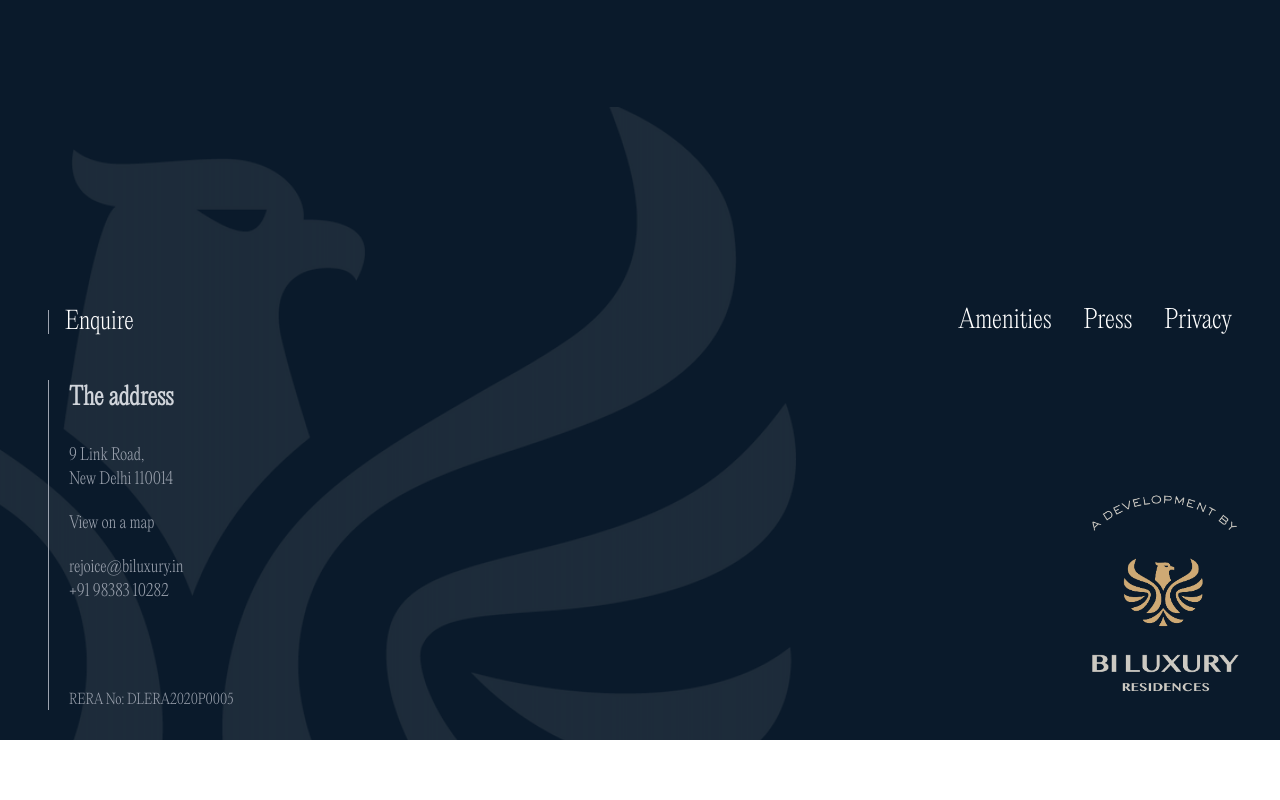
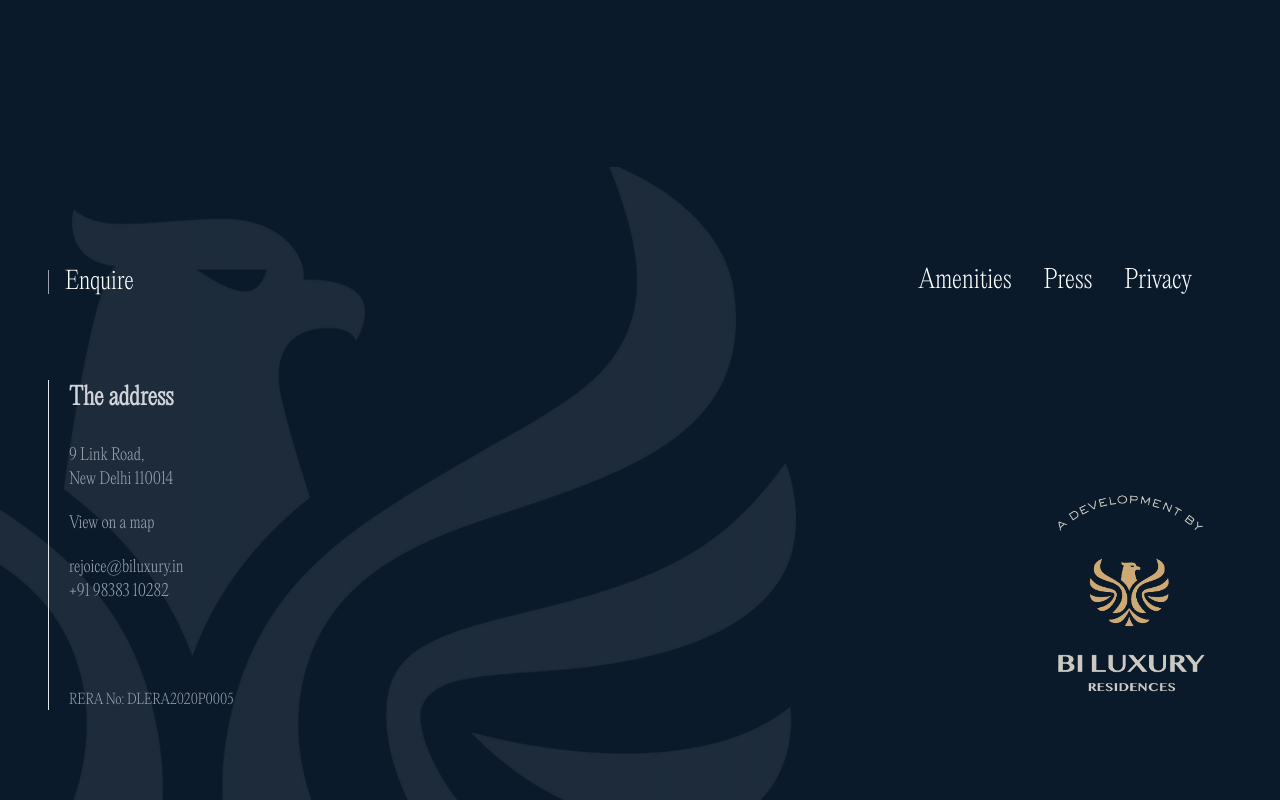
Before and after one commit to radheshyam545/radhe_prac, a React (Vite) app: page / in a window 1280 px wide. Shown: the part 4630-5430 px from the top of the page. Before the commit the page ends 5370 px from the top, so only its background shows below. Built offline with nearby package versions, Linux system fonts and the light colour scheme; a web font is replaced by a local one.

Commit message:
Add files via upload

```diff
--- a/src/components/FooterSection/FooterSection.jsx
+++ b/src/components/FooterSection/FooterSection.jsx
@@ -5,7 +5,7 @@ import AddressCard from "./AddressCard";
 const HalfWidthSection = () => {
   return (
     <div
-      className="bg-[#0A1A2B] text-[#D1D5DB] h-[800px] w-full  bg-no-repeat "
+      className="bg-[#0A1A2B] text-[#D1D5DB] h-[860px] w-full  bg-no-repeat "
       style={{
         backgroundImage: `url(${bg_image})`,
         backgroundPosition: "left -100px bottom -150px", // Adjusted position
@@ -16,9 +16,9 @@ const HalfWidthSection = () => {
       {/* <div className="absolute inset-0 bg-[#0A1A2B] opacity-90"></div> */}
         <div className="">
       {/* Content */}
-      <div className="relative  flex items-end justify-between h-[400px]  px-4 md:px-12 text-white font-editorial">
+      <div className="relative  flex items-center justify-between h-[400px] flex-col md:flex-row md:items-end  px-4 md:px-12 text-white font-editorial py-[120px] md:py-10">
         {/* Left Side: Enquire with Line */}
-        <div className="flex items-center space-x-4">
+        <div className="flex items-center space-x-4    md:mb-0">
           {/* Line */}
           <div className="w-[1px] h-6 bg-gray-400"></div>
           {/* Text */}
@@ -28,7 +28,7 @@ const HalfWidthSection = () => {
         </div>
 
         {/* Right Side: Amenities, Press, Privacy */}
-        <div className="flex space-x-8">
+        <div className="flex space-x-8 pr-10">
           <p className="text-[25px] hover:text-gray-300 cursor-pointer">
             Amenities
           </p>
@@ -45,7 +45,7 @@ const HalfWidthSection = () => {
     <div className="flex h-[370px] relative pt-10  font-editorial">
   {/* Left Column */}
   <div className="w-[50%] flex relative">
-    <div className="border-r border-gray-400 pr-12 h-full"></div>
+    <div className="border-r border-gray-200 pr-12 h-full"></div>
     <div className="px-5  flex flex-col justify-between">
       {/* Address Section */}
       <div className=" ">
@@ -67,15 +67,17 @@ const HalfWidthSection = () => {
   </div>
 
   {/* Right Column */}
-  <div className="w-[50%] relative">
+  <div className="w-[50%] relative ">
     <img
       src={footer_logo}
       alt=""
-      className="absolute bottom-4 right-4 w-[200px] h-[200px] object-contain"
+      className="absolute bottom-4 md:right-[50px] w-[200px] h-[200px] object-contain"
     />
   </div>
 </div>
+     <div className="h-[90px]">
 
+     </div>
     </div>
     </div>
   );
```
Also changed, not shown: src/components/FooterSection/AddressCard.jsx (line endings or trailing spaces).
